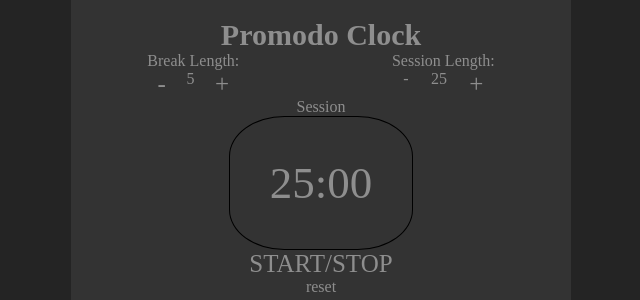
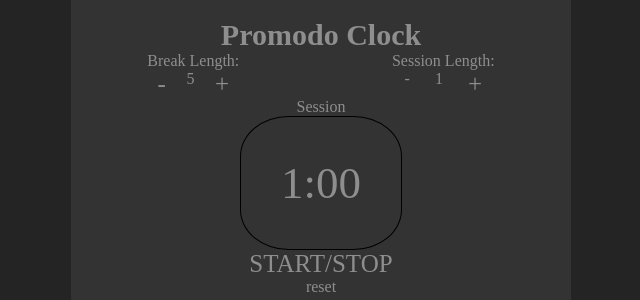
Before and after one commit to YariPL/reactjs-Pomodoro-clock-, a React (Create React App) app: page / in a window 1280 px wide. Shown: the part 243-543 px from the top of the page, without its empty margins (319-959 px from the left). Built offline with nearby package versions, Linux system fonts and the light colour scheme.

Commit message:
bad timing + not showing 0 before number on start

```diff
--- a/src/App.js
+++ b/src/App.js
@@ -6,9 +6,9 @@ class App extends Component {
 		super(props);
 		this.state = {
 			breakLength:5,
-			sessionLength:25,
+			sessionLength:1,
 			seconds: '00',
-	  		minutes: 25,
+	  		minutes: 1,
 			saveTimeOnPause:null,
 			currentBreakSessionMode:true,
 			currentTimerState: 'pause',
@@ -80,18 +80,18 @@ class App extends Component {
 			secondsRemaining:this.state.secondsRemaining - 1},()=>(console.log('decrement' + this.state.secondsRemaining)))
 		//decrement seconds
 		//this.statesecondsRemaining--;
-		if(this.state.sessionLength === 0 && this.state.seconds === '00') {
-		/*	console.log('__ 00 00 ___');
-			console.log(this.state.minutes);
-			console.log(this.state.seconds);
-			console.log('__ 00 00 ss___');
-			console.log(this.state.sessionLength);
-			console.log(this.state.seconds);*/
+		if(this.state.minutes === '00' && this.state.seconds === '00') {
+			alert('00')
 			clearInterval(this.intervalHandle);
-			this.setState({currentBreakSessionMode:false,currentTimerState:"pause"},()=>{
+			this.setState({
+				currentBreakSessionMode:this.state.currentBreakSessionMode ? false : true,
+				currentTimerState:"pause",
+				minutes:this.state.breakLength,
+				seconds:'00',
+				secondsRemaining:null
+			},()=>{
 				this.start_stop();
 			})
-
 		}
 
 	}
@@ -101,7 +101,8 @@ class App extends Component {
 			seconds:'00',
 			breakLength:5,
 			sessionLength:25,
-			secondsRemaining:null
+			secondsRemaining:null,
+			currentBreakSessionMode:true
 		})
 		this.pause();
 
```
